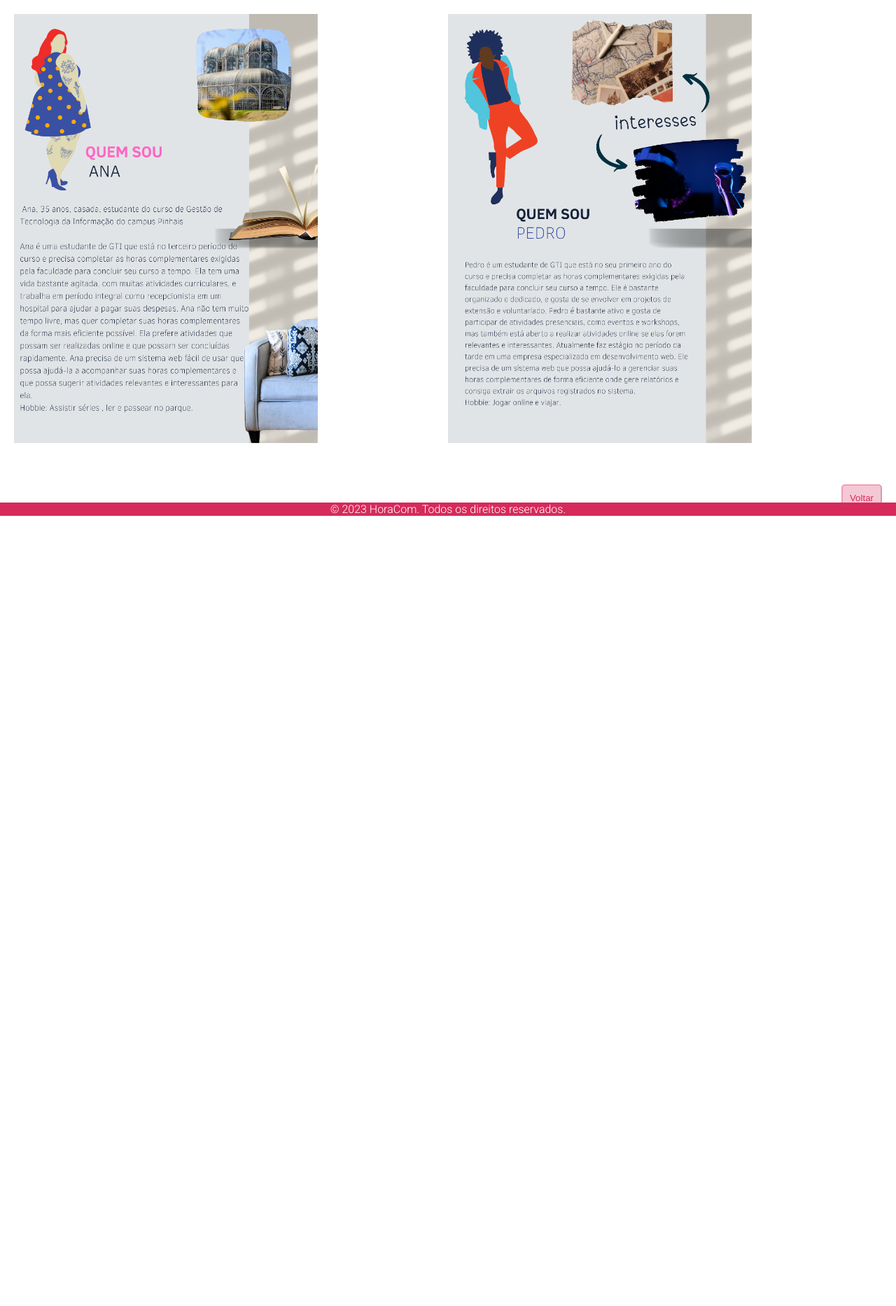
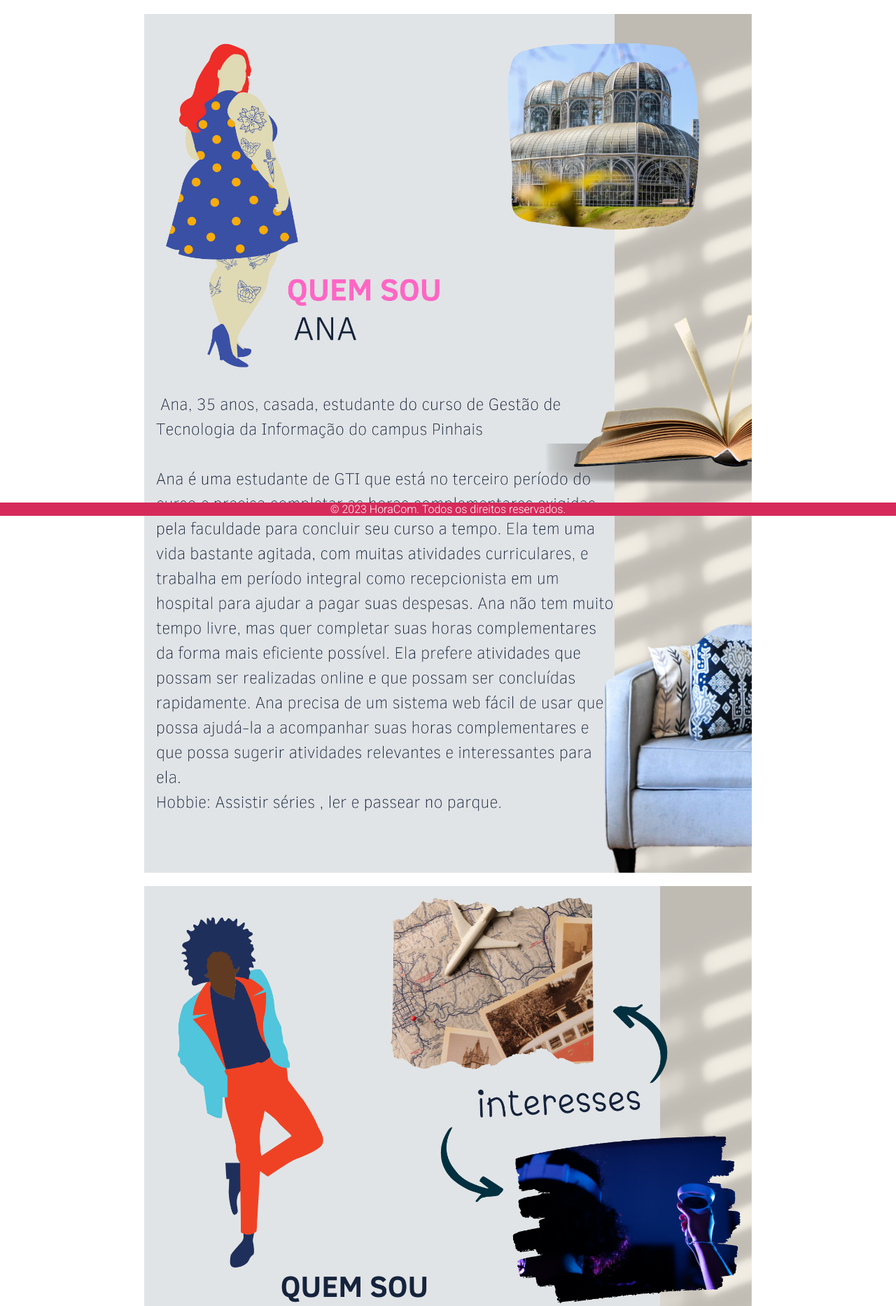
Before and after one commit to gti-ifpr/HoraCom, a Flask app: page /persona in a window 1280 px wide. Shown: the part 63-1929 px from the top of the page at 70% size. Before the commit the page ends 800 px from the top, so only its background shows below. Run offline with Flask 3, Linux system fonts and the light colour scheme.

Commit message:
Update persona.css

```diff
--- a/horacomsite/static/css/persona.css
+++ b/horacomsite/static/css/persona.css
@@ -63,11 +63,14 @@ nav li a {
   padding: 14px 16px;
   text-decoration: none;
 }
+aside{
+  align-items: center;
+  display:flex;
+  flex-direction: column;
 
+}
 .persona {
-  display: flex;
   background-color: #ffffff;
-  align-items: center;
   justify-content: center;
   padding: 20px; /* Reduzi o padding para evitar que o conteúdo ocupe muito espaço na tela */
 }
@@ -75,9 +78,6 @@ nav li a {
 .persona img {
   width: 70%;
   height: 70%;
-  display: flex;
-  align-items: center;
-  flex-direction: column;
   justify-content: space-between;
   padding: 0, 5px;
 }
```
